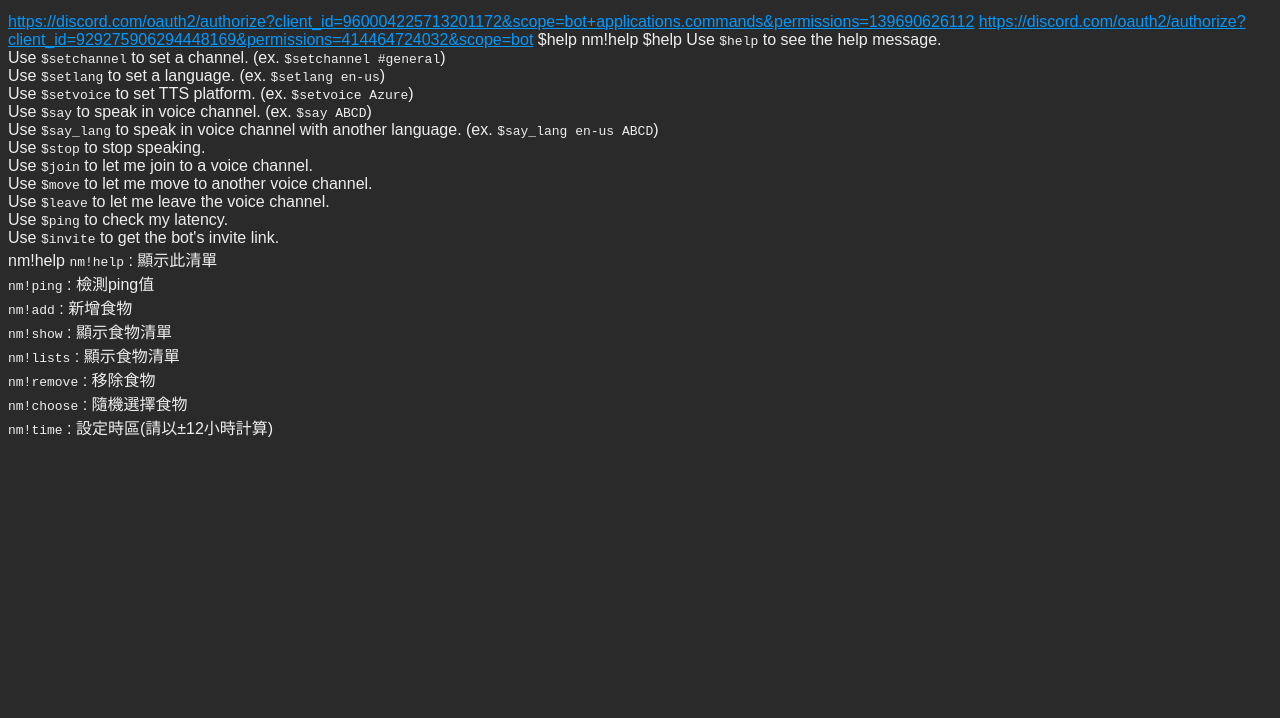
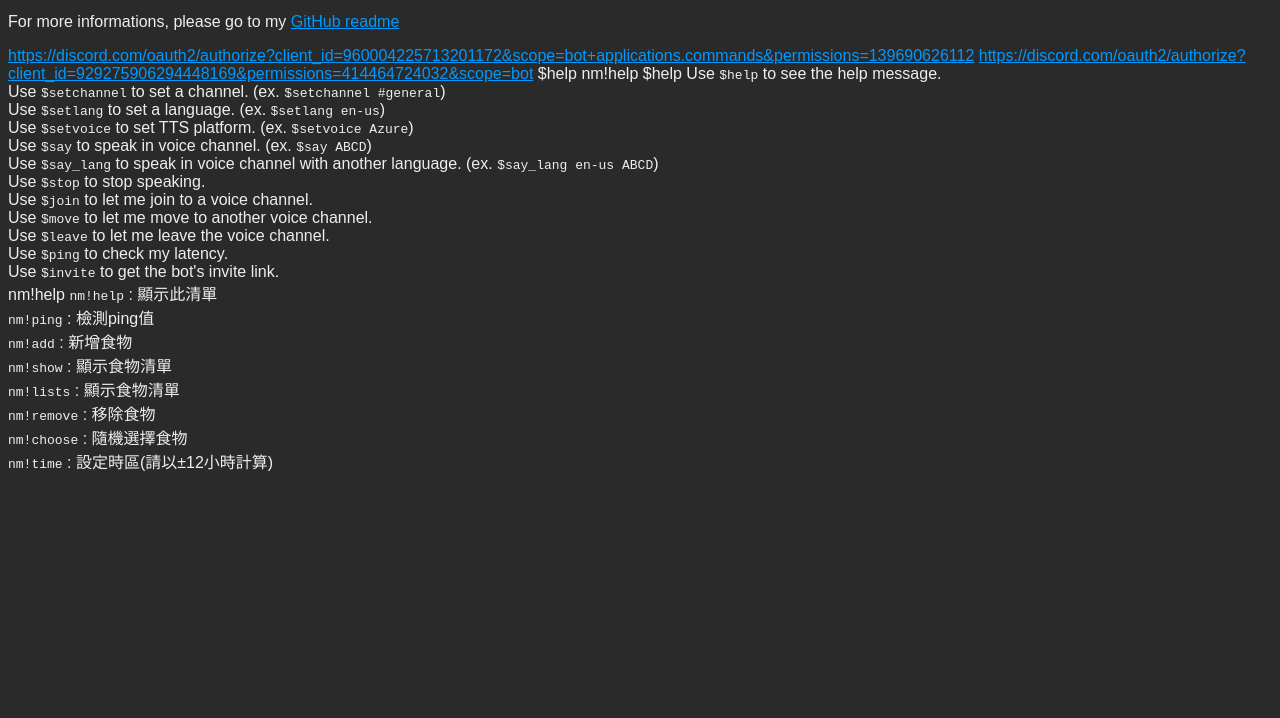
Before and after one commit to cytsai1008/DiscordVoice, a plain HTML site: page templates/index.html in a window 1280 px wide. Shown: the part 82-800 px from the top of the page. Drawn offline with Linux system fonts and the light colour scheme.

Commit message:
Update index.html

```diff
--- a/templates/index.html
+++ b/templates/index.html
@@ -114,6 +114,7 @@
   </div>
   <main>
     <p>I don't know how to design the website :(</p>
+    <p>For more informations, please go to my <a href="https://github.com/cytsai1008/DiscordVoice">GitHub readme</a></p>
     <discord-messages>
       <discord-message profile="DV">
         <discord-attachments slot="attachments">
```
